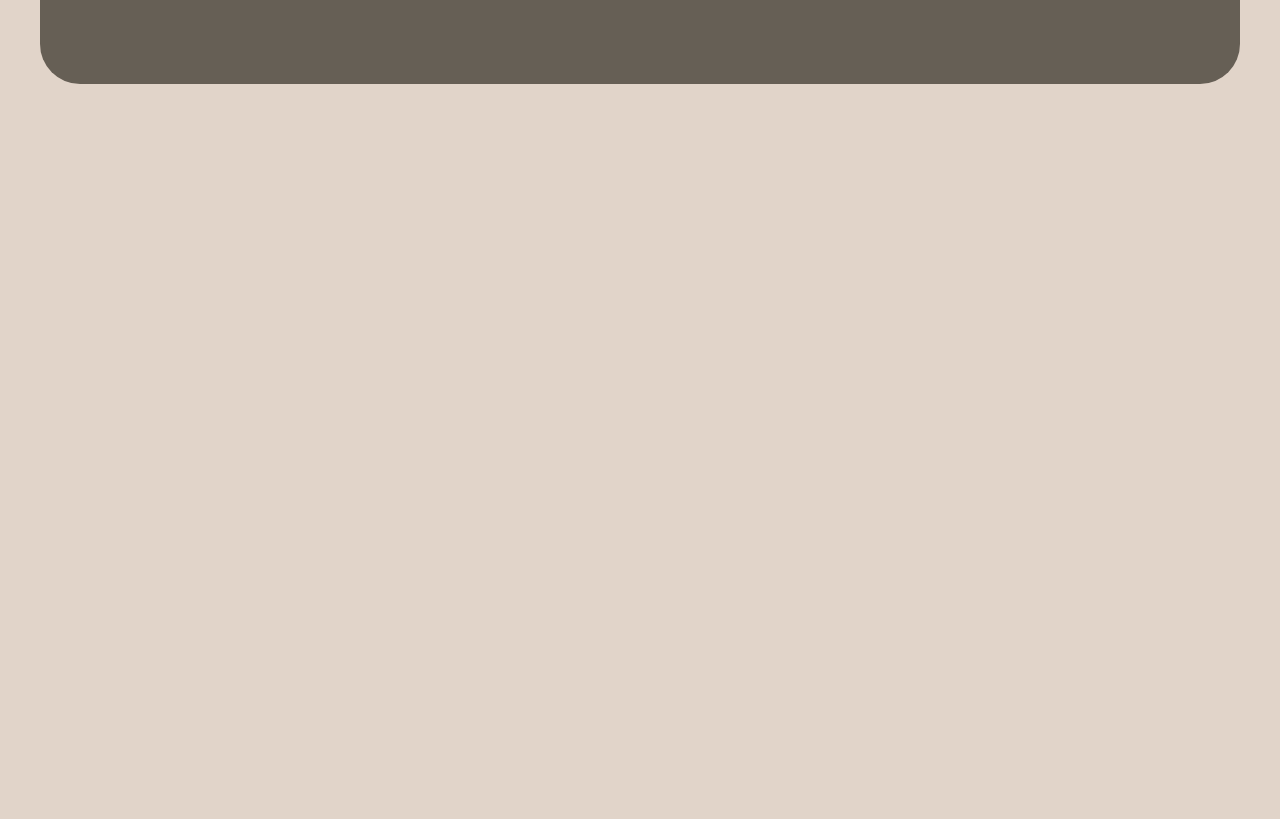
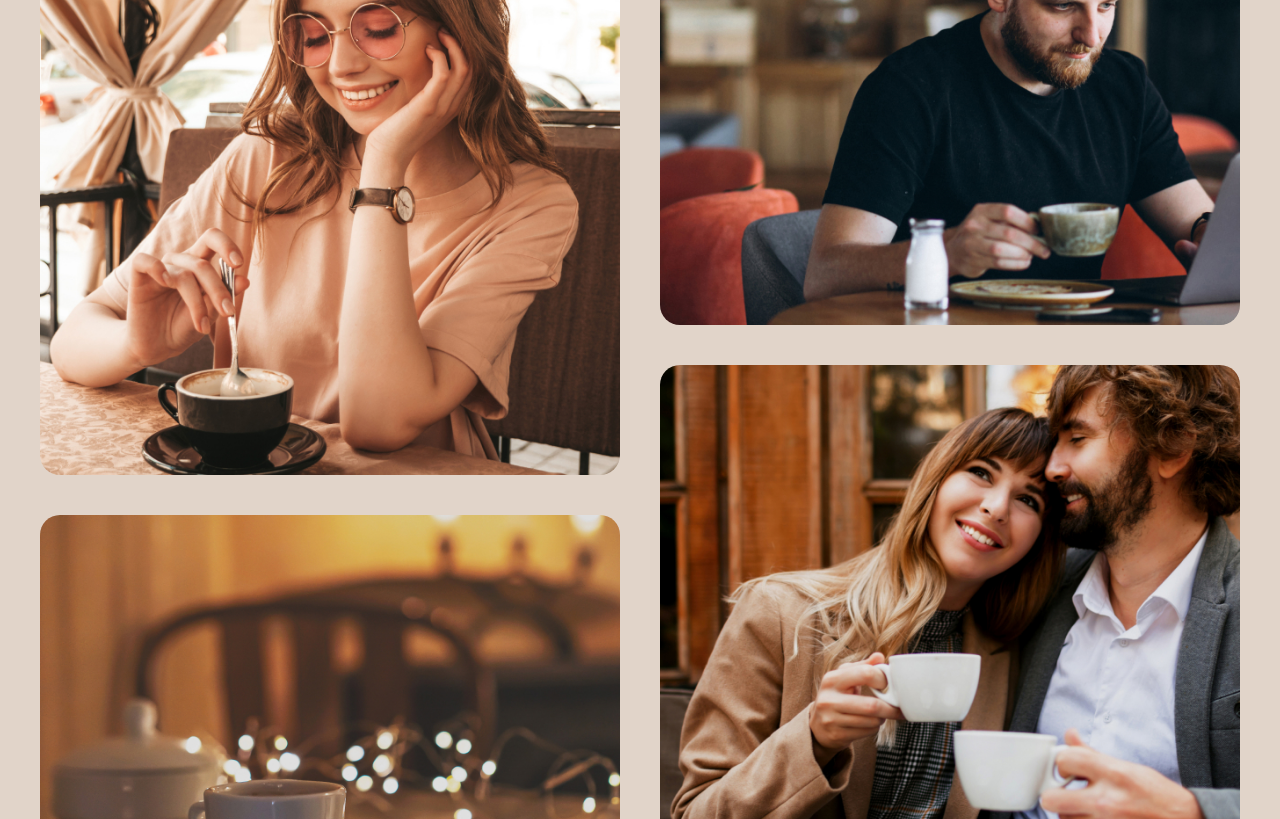
Before and after one commit to bendevman/rsschool-landing-page, a website built with Vite: page index.html in a window 1280 px wide. Shown: the part 2110-2929 px from the top of the page. Before the commit the page ends 2234 px from the top, so only its background shows below. Built offline with nearby package versions, Linux system fonts and the light colour scheme.

Commit message:
feat: add about

```diff
--- a/index.html
+++ b/index.html
@@ -159,6 +159,27 @@
         </ul>
       </div>
     </div>
+    <div id="about" class="about section">
+      <h2 class="h2 about__title">Resource is <span class="h2_accent">the perfect and cozy place</span> where you can enjoy a variety of hot beverages, relax, catch up with friends, or get some work done.</h2>
+      <ul class="gallery">
+        <li class="gallery__item">
+          <div class="gallery__pic">
+            <img src="./src/assets/about-1.jpg" alt="coffee" class="gallery__img">
+          </div>
+          <div class="gallery__pic">
+            <img src="./src/assets/about-2.jpg" alt="coffee" class="gallery__img">
+          </div>
+        </li>
+        <li class="gallery__item">
+          <div class="gallery__pic">
+            <img src="./src/assets/about-4.jpg" alt="coffee" class="gallery__img">
+          </div>
+          <div class="gallery__pic">
+            <img src="./src/assets/about-3.jpg" alt="coffee" class="gallery__img">
+          </div>
+        </li>
+      </ul>
+    </div>
     <div id="contacts" class="footer section">
       <div class="footer__content">
         <div class="offer">
--- /dev/null
+++ b/src/styles/about.css
@@ -0,0 +1,9 @@
+.about {
+  padding-top: 96px;
+  .about__title {
+    @media (max-width: 768px) {
+      font-size: 32px;
+      line-height: 125%;
+    }
+  }
+}
--- /dev/null
+++ b/src/styles/gallery.css
@@ -0,0 +1,70 @@
+.gallery {
+  display: flex;
+  width: 100%;
+  gap: 40px;
+  padding-top: 40px;
+  overflow: hidden;
+  @media (max-width: 768px) {
+    flex-direction: column;
+  }
+  .gallery__item {
+    display: flex;
+    flex-direction: column;
+    gap: 40px;
+
+    @media (max-width: 768px) {
+      min-height: 590px;
+    }
+    &:nth-child(2) {
+      flex-direction: column-reverse;
+    }
+    .gallery__pic {
+      &:nth-child(2) {
+        max-height: 430px;
+      }
+
+      @media (max-width: 768px) {
+        min-height: 590px;
+      }
+    }
+
+    @media (max-width: 768px) {
+      &:nth-child(2) {
+        flex-direction: column;
+      }
+      .gallery__pic {
+        &:nth-child(2) {
+          display: none;
+        }
+      }
+    }
+  }
+  .gallery__pic {
+    overflow: hidden;
+    display: flex;
+    justify-content: center;
+    align-items: center;
+    border-radius: 20px;
+    min-height: 430px;
+    max-height: 590px;
+    @media (hover: hover) {
+      &:hover {
+      .gallery__img {
+          transform: scale(1);
+        }
+      }
+
+    }
+  }
+  .gallery__img {
+    transition: 0.3s;
+    transform: scale(1.1);
+    width: 100%;
+    object-fit: cover;
+   @media (max-width: 768px) {
+      width: auto;
+      height: 100%;
+      transform: scale(1);
+    }
+  }
+}
--- a/src/styles/style.css
+++ b/src/styles/style.css
@@ -9,3 +9,5 @@
 @import 'footer.css';
 @import 'hero.css';
 @import 'slider.css';
+@import 'about.css';
+@import 'gallery.css';
```
